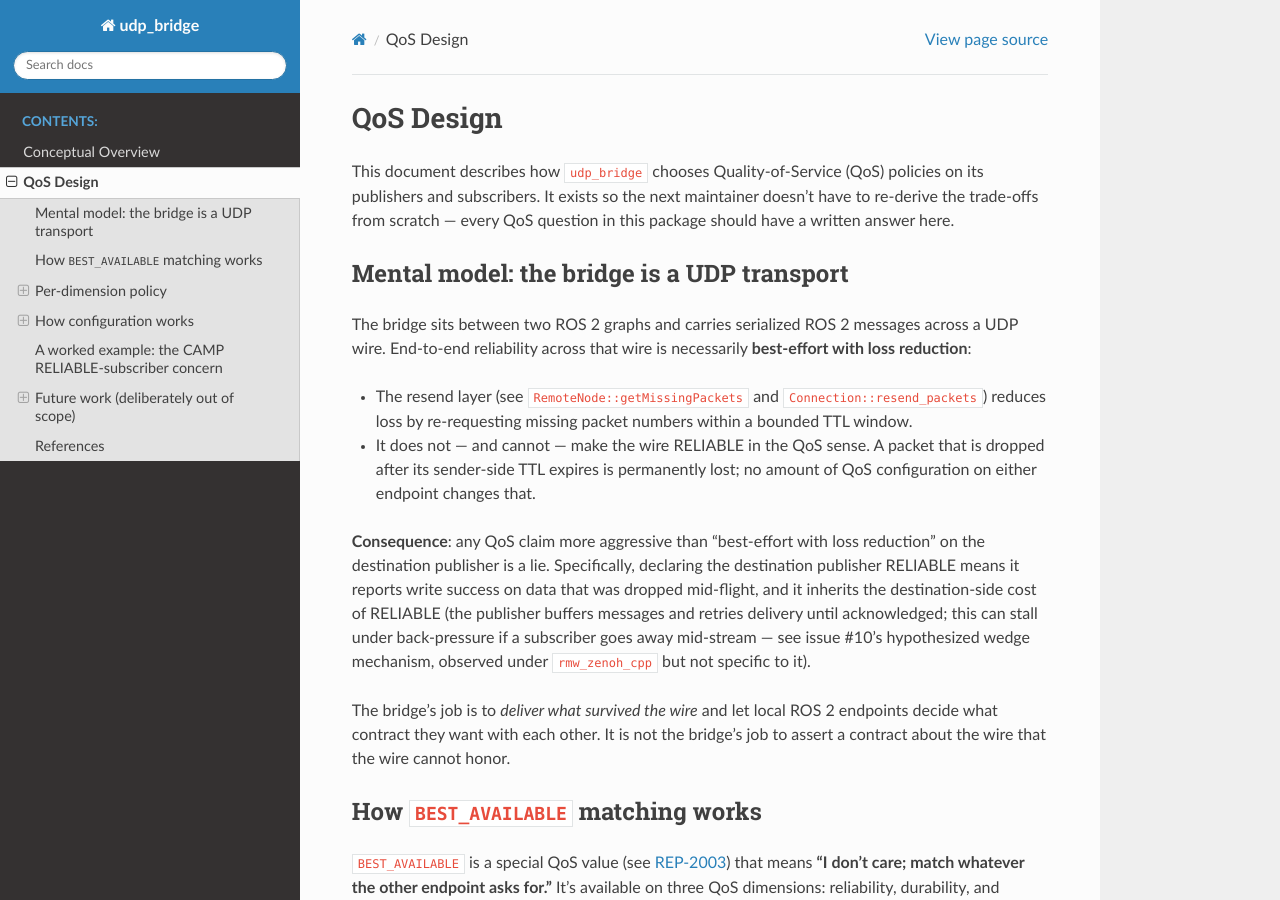
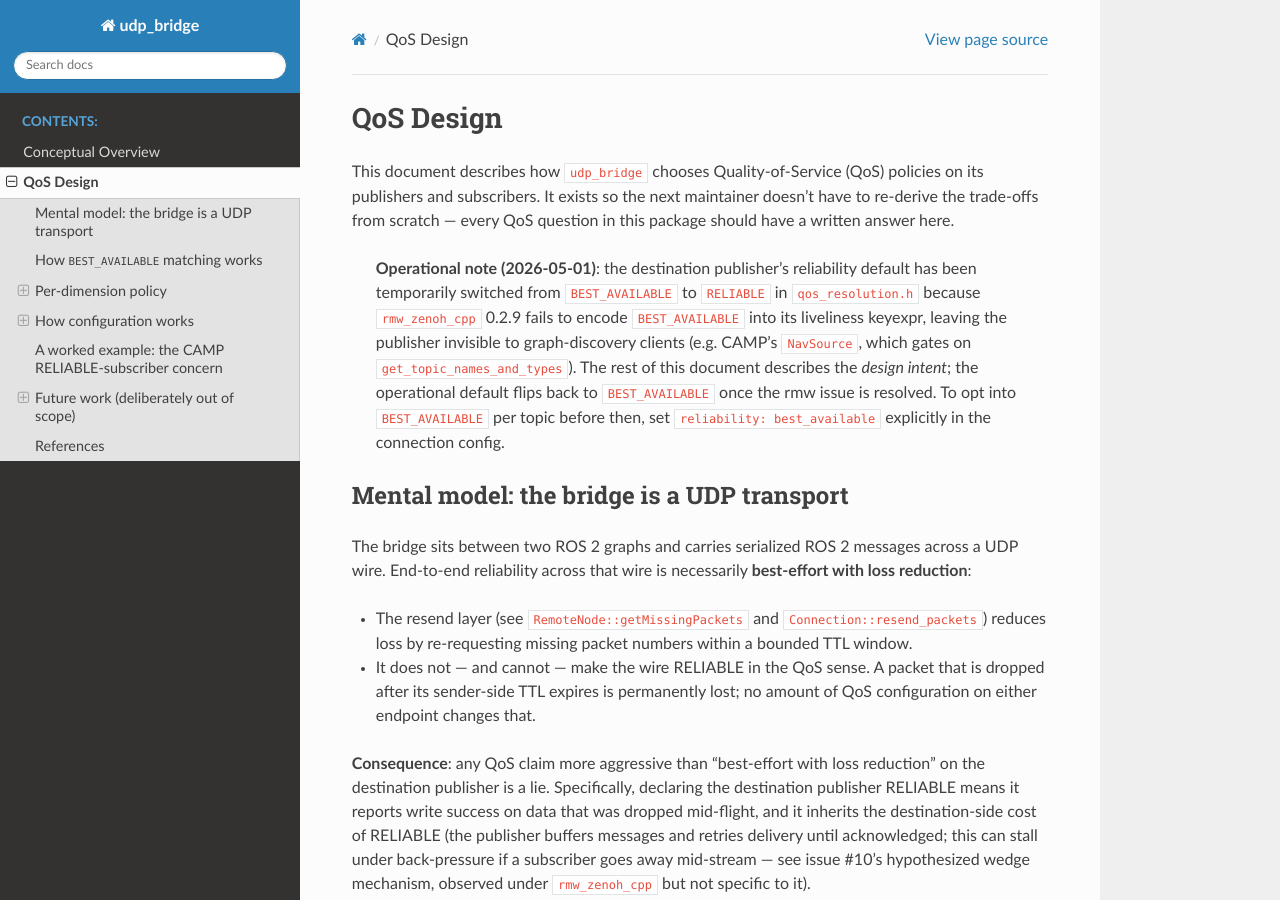
Before and after one commit to rolker/udp_bridge, a Sphinx documentation site: the page built from udp_bridge/doc/qos_design.md, in a window 1280 px wide and 900 px high. Built offline with Sphinx 7.4.7 and the Read the Docs theme 3.1.0, drawn with Linux system fonts in a browser that asks for light colours.

Commit message:
fix(qos): default destination publisher to RELIABLE for rmw_zenoh graph visibility
rmw_zenoh_cpp 0.2.9 fails to encode BEST_AVAILABLE into its liveliness
keyexpr ("Error setting QoS values from strings: unordered_map::at" at
liveliness_utils.cpp:340). Bridge destination publishers created with
the post-issue-11 BEST_AVAILABLE default were therefore invisible to
graph-discovery clients — including CAMP's NavSource, which gates
subscriptions on get_topic_names_and_types() and so never bound to
nav streams from the boat. Heartbeat / mission status / platforms still
worked because their CAMP subscribers create unconditionally and Zenoh
routes data on topic name regardless of graph state.

Switch the resolveDestinationPublisherQos default from
reliability_best_available() to reliable() and update the unit tests
that asserted the old default. Per-topic reliability: best_available
remains available as an opt-in once the rmw is fixed.

This re-introduces the "transparency lie" qos_design.md warns about
(RELIABLE on a UDP-fed publisher misreports successful writes for data
lost on the wire), but operationally the alternative is invisible
publishers — the wedge mechanism in issue #10 is the lesser harm than
nav widgets going dark on every CAMP-style discovery client.

Symptom observed during 2026-05-01 BizzyBoat deployment on salmon. See
docs/logs/2026/2026-05-01_salmon_logs.md in unh_echoboats_project11
for the full debug trail.

```diff
--- a/udp_bridge/doc/qos_design.md
+++ b/udp_bridge/doc/qos_design.md
@@ -4,6 +4,17 @@ This document describes how `udp_bridge` chooses Quality-of-Service (QoS) polici
 on its publishers and subscribers. It exists so the next maintainer doesn't have
 to re-derive the trade-offs from scratch — every QoS question in this package
 should have a written answer here.
+
+> **Operational note (2026-05-01)**: the destination publisher's reliability
+> default has been temporarily switched from `BEST_AVAILABLE` to `RELIABLE`
+> in `qos_resolution.h` because `rmw_zenoh_cpp` 0.2.9 fails to encode
+> `BEST_AVAILABLE` into its liveliness keyexpr, leaving the publisher
+> invisible to graph-discovery clients (e.g. CAMP's `NavSource`, which
+> gates on `get_topic_names_and_types`). The rest of this document
+> describes the *design intent*; the operational default flips back to
+> `BEST_AVAILABLE` once the rmw issue is resolved. To opt into
+> `BEST_AVAILABLE` per topic before then, set `reliability:
+> best_available` explicitly in the connection config.
 
 ## Mental model: the bridge is a UDP transport
 
```
Also changed, not shown: 2 other files.
